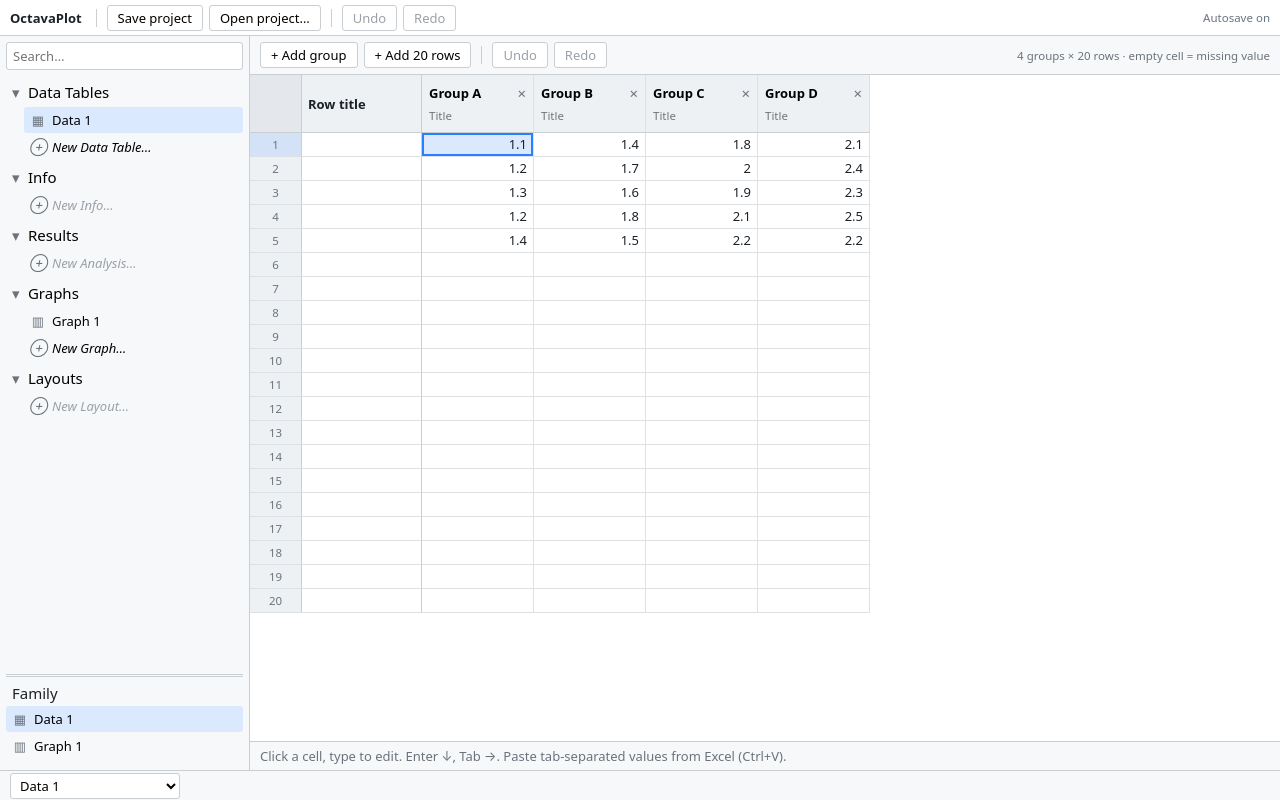
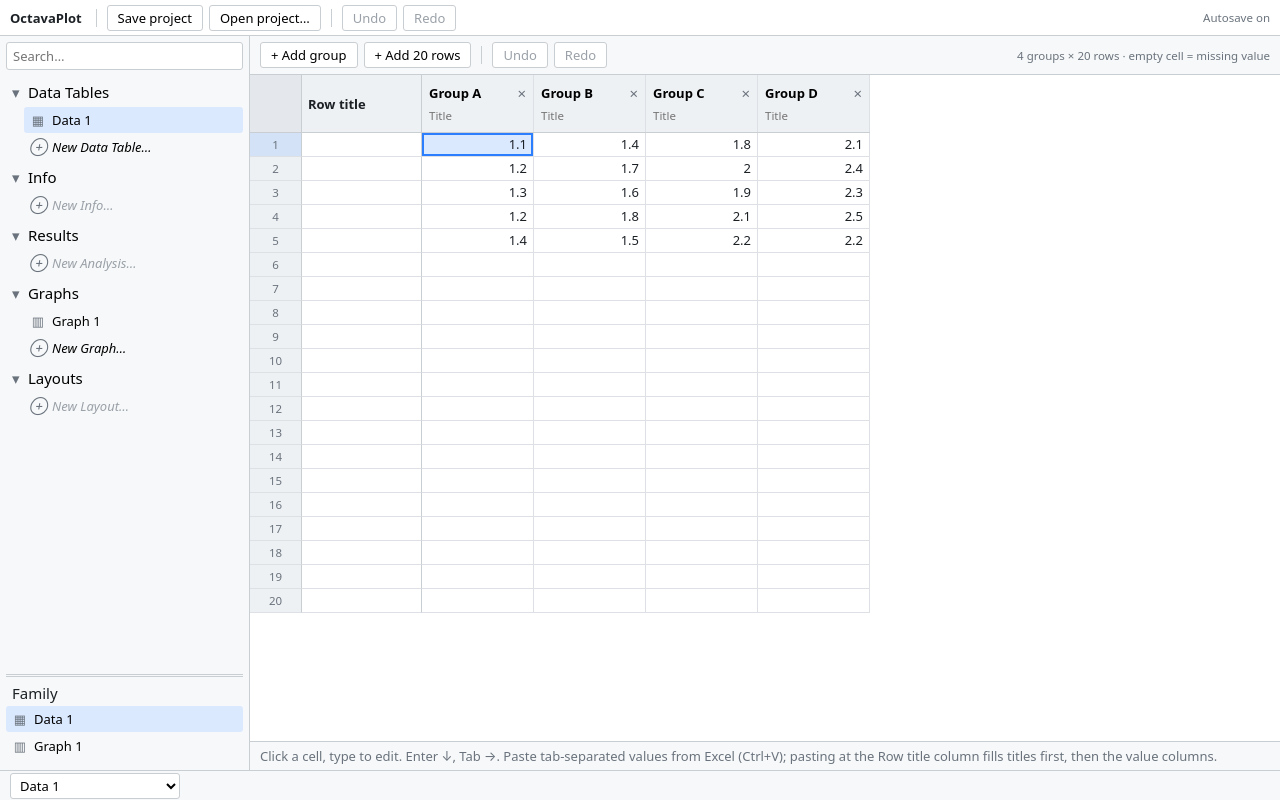
Before and after one commit to itrus/OctavaPlot, a React (Vite) app: page / in a window 1280 px wide. Built offline with nearby package versions, Linux system fonts and the light colour scheme.

Commit message:
Add live link to README and explain row-title paste in the table hint

```diff
--- a/src/ui/DataTableView.tsx
+++ b/src/ui/DataTableView.tsx
@@ -466,7 +466,7 @@ export function DataTableView({ table }: { table: DataTable }) {
         </div>
       </div>
       <div className={`table-status${message?.kind === 'error' ? ' error' : ''}`} role="status">
-        {message ? message.text : 'Click a cell, type to edit. Enter ↓, Tab →. Paste tab-separated values from Excel (Ctrl+V).'}
+        {message ? message.text : 'Click a cell, type to edit. Enter ↓, Tab →. Paste tab-separated values from Excel (Ctrl+V); pasting at the Row title column fills titles first, then the value columns.'}
       </div>
     </div>
   );
```
Also changed, not shown: 1 other file (tests, documents, lock files or other folders).
